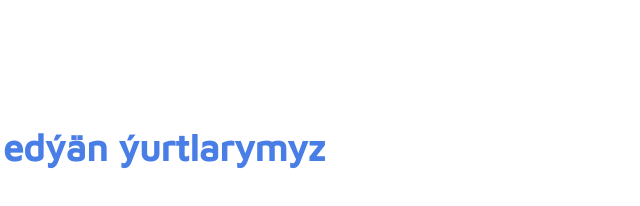
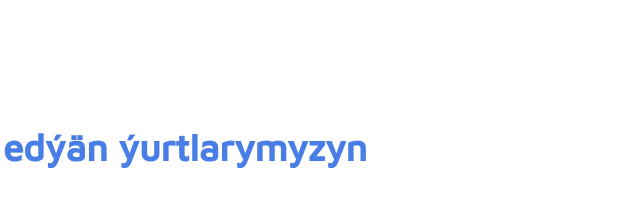
Before and after one commit to Gayypow/react, a plain HTML site: page index.html in a window 1280 px wide. Shown: the part 1620-1826 px from the top of the page, 288-928 px from the left. Drawn offline with Linux system fonts and the light colour scheme; a web font is replaced by a local one.

Commit message:
created new branch

```diff
--- a/index.html
+++ b/index.html
@@ -60,7 +60,7 @@
 
     <div class="country">
         <div class="text-1">
-            <h1>Hyzmatdaşlyk edýän ýurtlarymyz</h1>
+            <h1>Hyzmatdaşlyk edýän ýurtlarymyzyn</h1>
         </div>
         <div class="countries">
             <div class="listcountry">
```
